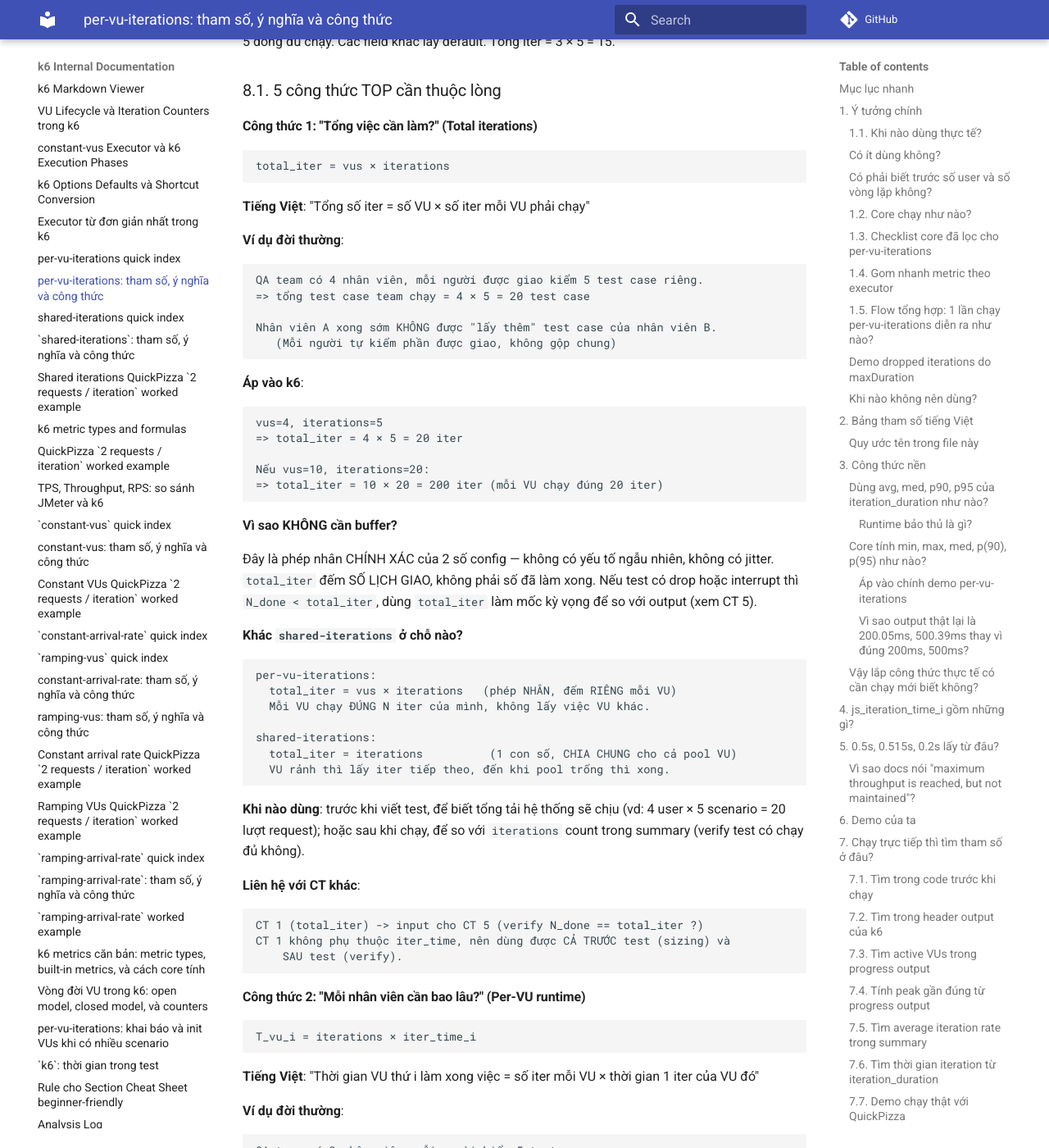
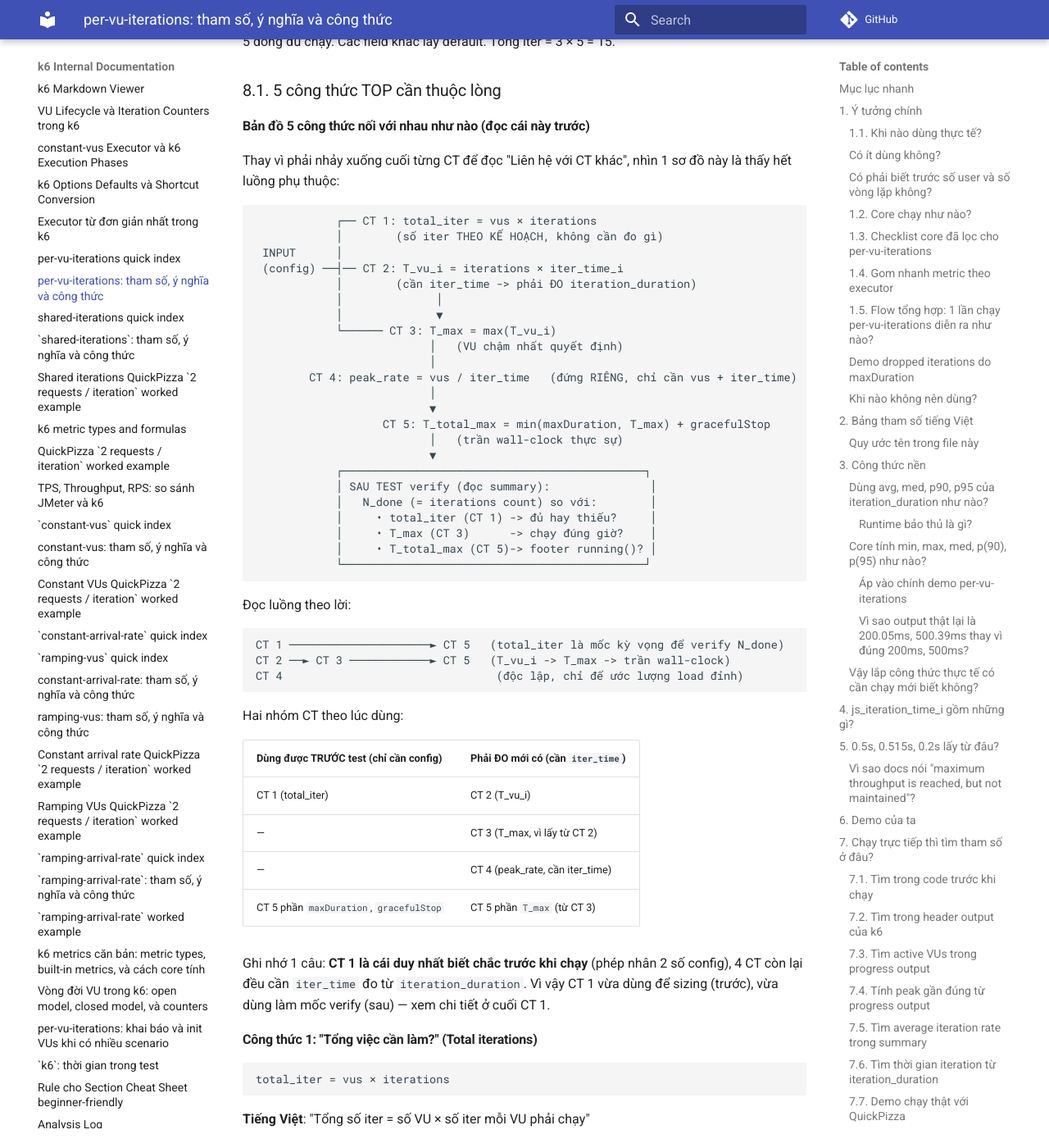
Before and after one commit to meomew-auto/markdown, an MkDocs documentation site: the page built from docs/20260514_02_per-vu-iterations-tham-so-cong-thuc.md, in a window 1280 px wide and 1400 px high, scrolled down 71302 px. Shown: the whole window at 82% size. Built offline with MkDocs 1.6.1 and Material for MkDocs 9.7.7, drawn with Linux system fonts in a browser that asks for light colours; comment, search, counter and statistics services are not loaded; some of the changed text lies outside the part shown.

Commit message:
Update docs

````diff
--- a/docs/20260514_02_per-vu-iterations-tham-so-cong-thuc.md
+++ b/docs/20260514_02_per-vu-iterations-tham-so-cong-thuc.md
@@ -3540,6 +3540,59 @@ export const options = {
 
 ### 8.1. 5 công thức TOP cần thuộc lòng
 
+#### Bản đồ 5 công thức nối với nhau như nào (đọc cái này trước)
+
+Thay vì phải nhảy xuống cuối từng CT để đọc "Liên hệ với CT khác", nhìn
+1 sơ đồ này là thấy hết luồng phụ thuộc:
+
+```text
+            ┌── CT 1: total_iter = vus × iterations
+            │        (số iter THEO KẾ HOẠCH, không cần đo gì)
+ INPUT      │
+ (config) ──┤── CT 2: T_vu_i = iterations × iter_time_i
+            │        (cần iter_time -> phải ĐO iteration_duration)
+            │              │
+            │              ▼
+            └────── CT 3: T_max = max(T_vu_i)
+                          │   (VU chậm nhất quyết định)
+                          │
+        CT 4: peak_rate = vus / iter_time   (đứng RIÊNG, chỉ cần vus + iter_time)
+                          │
+                          ▼
+                   CT 5: T_total_max = min(maxDuration, T_max) + gracefulStop
+                          │   (trần wall-clock thực sự)
+                          ▼
+            ┌─────────────────────────────────────────────┐
+            │ SAU TEST verify (đọc summary):               │
+            │   N_done (= iterations count) so với:        │
+            │     • total_iter (CT 1) -> đủ hay thiếu?     │
+            │     • T_max (CT 3)      -> chạy đúng giờ?    │
+            │     • T_total_max (CT 5)-> footer running()? │
+            └─────────────────────────────────────────────┘
+```
+
+Đọc luồng theo lời:
+
+```text
+CT 1 ─────────────────────► CT 5   (total_iter là mốc kỳ vọng để verify N_done)
+CT 2 ──► CT 3 ────────────► CT 5   (T_vu_i -> T_max -> trần wall-clock)
+CT 4                                (độc lập, chỉ để ước lượng load đỉnh)
+```
+
+Hai nhóm CT theo lúc dùng:
+
+| Dùng được TRƯỚC test (chỉ cần config) | Phải ĐO mới có (cần `iter_time`) |
+| --- | --- |
+| CT 1 (total_iter) | CT 2 (T_vu_i) |
+| — | CT 3 (T_max, vì lấy từ CT 2) |
+| — | CT 4 (peak_rate, cần iter_time) |
+| CT 5 phần `maxDuration`, `gracefulStop` | CT 5 phần `T_max` (từ CT 3) |
+
+Ghi nhớ 1 câu: **CT 1 là cái duy nhất biết chắc trước khi chạy** (phép
+nhân 2 số config), 4 CT còn lại đều cần `iter_time` đo từ
+`iteration_duration`. Vì vậy CT 1 vừa dùng để sizing (trước), vừa dùng
+làm mốc verify (sau) — xem chi tiết ở cuối CT 1.
+
 #### Công thức 1: "Tổng việc cần làm?" (Total iterations)
 
 ```text
@@ -3594,9 +3647,31 @@ shared-iterations:
 **Liên hệ với CT khác**:
 
 ```text
-CT 1 (total_iter) -> input cho CT 5 (verify N_done == total_iter ?)
-CT 1 không phụ thuộc iter_time, nên dùng được CẢ TRƯỚC test (sizing) và
-    SAU test (verify).
+CT 1 (total_iter) -> mốc kỳ vọng để verify ở CT 5.
+
+Sau khi chạy, gọi N_done = số ở cột trái dòng `iterations` trong summary:
+  N_done == total_iter  -> chạy ĐỦ, không drop, không interrupt
+  N_done <  total_iter  -> THIẾU, đi tìm nguyên nhân:
+       thiếu = dropped_iterations + interrupted_iterations
+       (drop: iter chưa kịp start vì hết maxDuration -> xem CT 5 / CT 3)
+
+CT 1 KHÔNG phụ thuộc iter_time:
+  -> dùng TRƯỚC test  : sizing (chốt vus, iterations)
+  -> dùng SAU  test  : làm mốc so với summary
+  (4 CT còn lại đều cần iter_time đo được mới tính ra số)
+```
+
+Ví dụ verify bằng số:
+
+```text
+config: vus=10, iterations=20
+  -> total_iter = 10 × 20 = 200      (CT 1, biết trước khi chạy)
+
+Sau khi chạy, summary ghi: iterations....: 188
+  -> N_done = 188 < 200
+  -> thiếu 12 iter
+  -> nhìn thêm: dropped_iterations = 12  -> đúng là bị cắt ở maxDuration
+  -> sang CT 5 xem maxDuration có < T_max không (nguyên nhân drop)
 ```
 
 #### Công thức 2: "Mỗi nhân viên cần bao lâu?" (Per-VU runtime)
````
